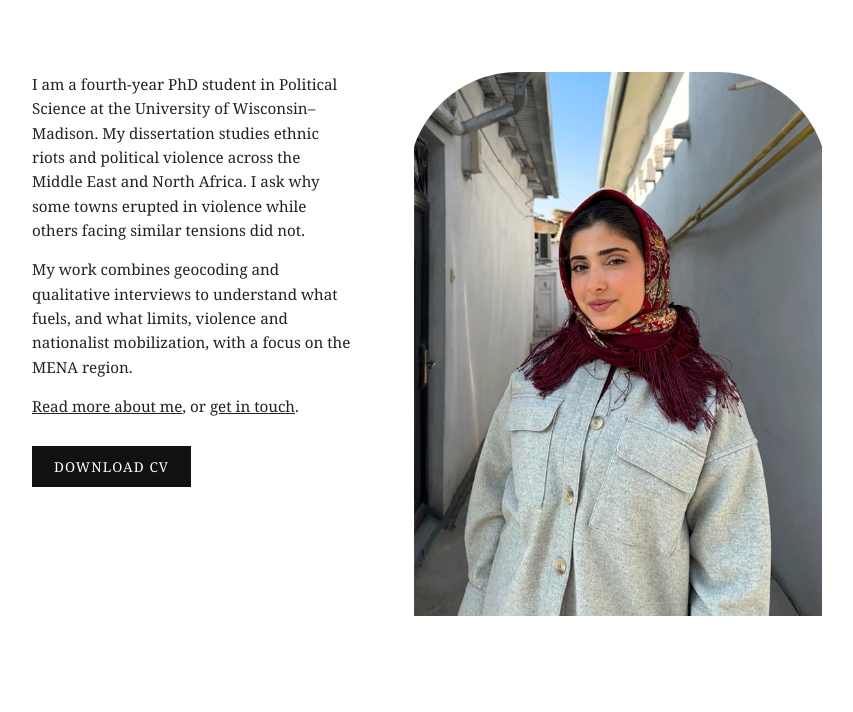
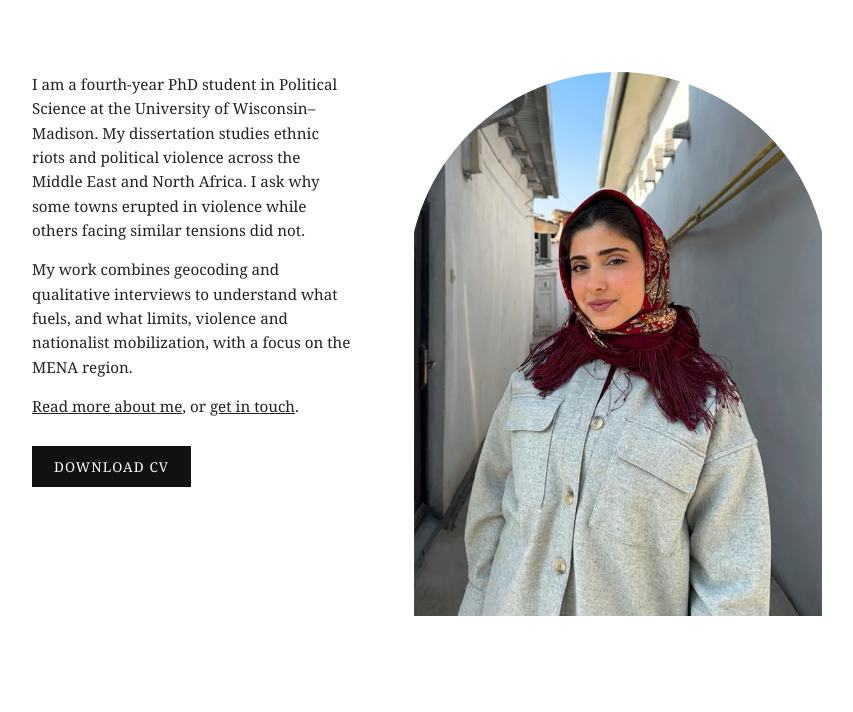
Before and after one commit to NoorHamwy/noorhamwy.github.io, a Jekyll site: the page built from index.html, in a window 1280 px wide. Shown: the part 524-1236 px from the top of the page, without its empty margins (210-1063 px from the left). Built offline with Jekyll 4.4.1, drawn with Linux system fonts in a browser that asks for light colours.

Commit message:
Update noor.css

```diff
--- a/assets/css/noor.css
+++ b/assets/css/noor.css
@@ -197,4 +197,5 @@ a { color: inherit; }
   width: 100%;
   max-width: 420px;
   height: auto;
+  border-radius: 500px 500px 0 0;
 }
```
